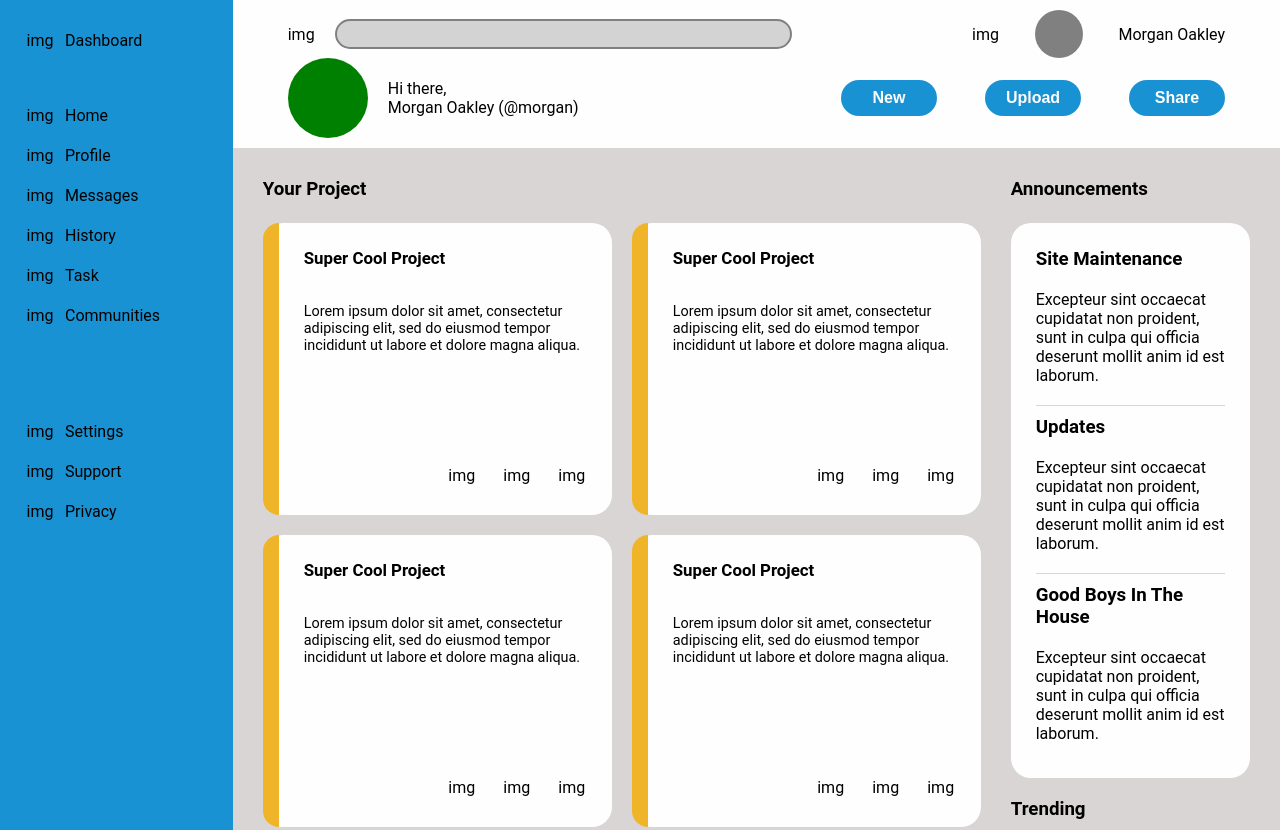
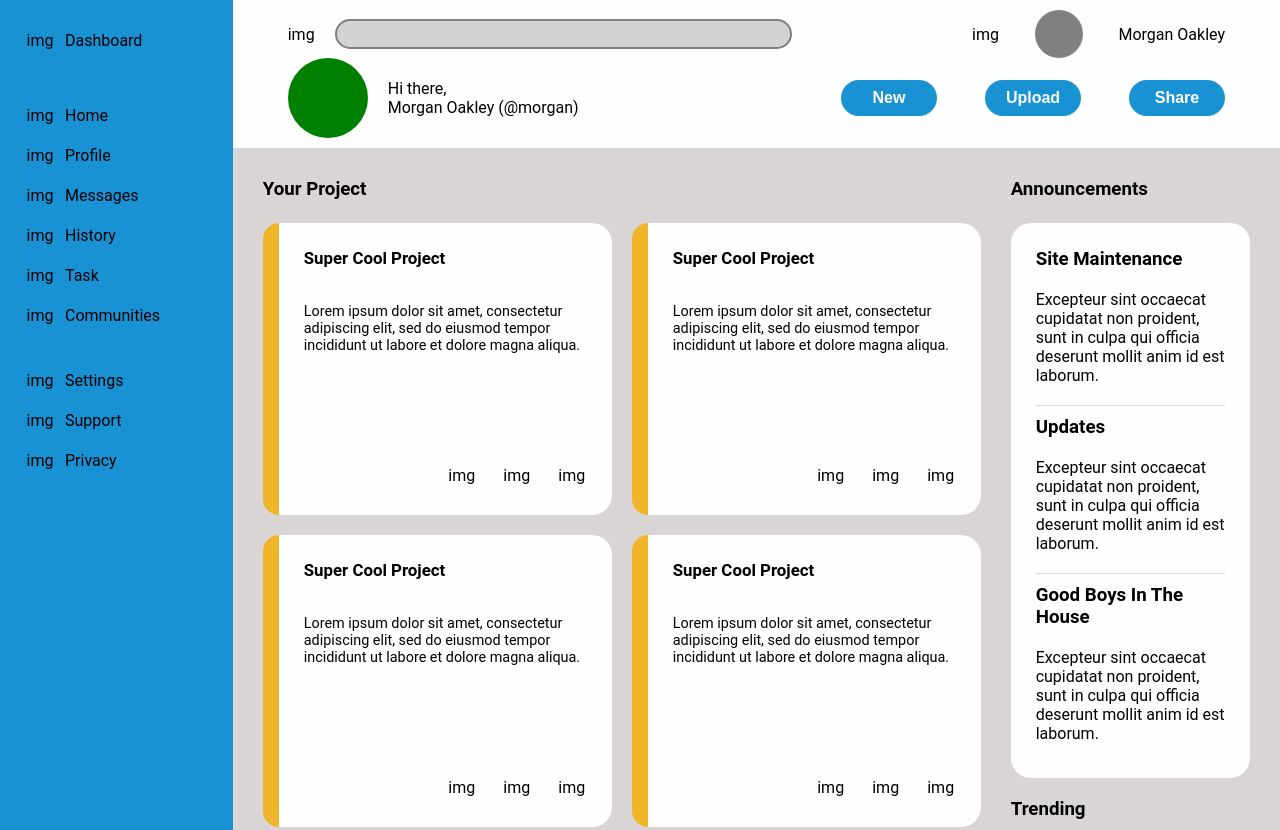
Before and after one commit to Wolflington/admin-dashboard, a plain HTML site: page index.html in a window 1280 px wide. Shown: the top 830 px of the page. Drawn offline with Linux system fonts and the light colour scheme.

Commit message:
Change sidebar to flex to prevent adding excess space when minimized

```diff
--- a/style.css
+++ b/style.css
@@ -101,8 +101,8 @@ input[type ="search"] {
     grid-column: 1;
     grid-row: 1 / -1;
     text-align: center;
-    display: grid;
-    grid-template-rows: 1fr 2fr;
+    display: flex;
+    flex-direction: column;
     gap: 25px;
 }
 
@@ -149,7 +149,7 @@ input[type ="search"] {
 
 .projects {
     display: grid;
-    grid-template-columns: repeat(auto-fit, minmax(300px, 1fr));
+    grid-template-columns: repeat(auto-fit, minmax(min(300px, 100%), 1fr));
     grid-template-rows: minmax(0, 25px) 0.5fr 0.5fr;
     grid-auto-rows: 0.5fr;
     gap: 20px;
```
